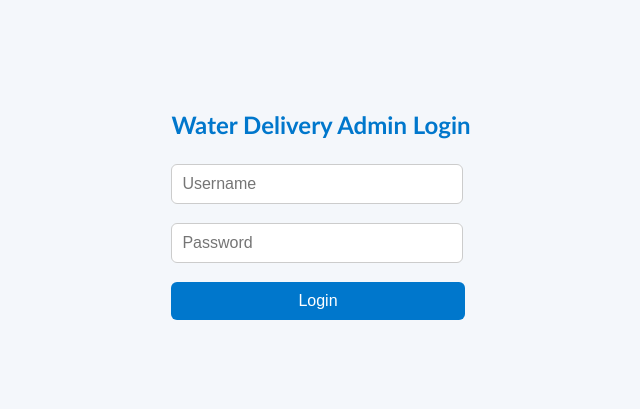
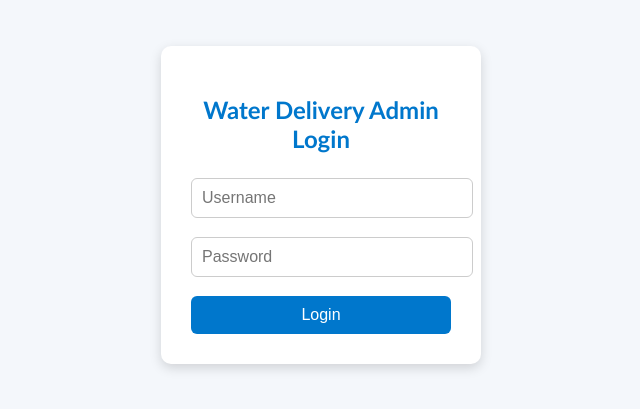
Before and after one commit to zaaramaheen/delivery-app, a website: page login.html in a window 1280 px wide. Shown: the part 195-604 px from the top of the page, without its empty margins (319-959 px from the left). Drawn offline with Linux system fonts and the light colour scheme.

Commit message:
changes in login page

```diff
--- a/login.html
+++ b/login.html
@@ -3,6 +3,7 @@
 
 <head>
     <title>Admin Login</title>
+    <meta name="viewport" content="width=device-width, initial-scale=1.0">
     <style>
         body {
             font-family: "Trebuchet MS", sans-serif;
@@ -18,9 +19,11 @@
             background: white;
             padding: 30px;
             border-radius: 10px;
-            width: 320px;
+            width: 90%;
+            max-width: 320px;
             text-align: center;
             box-shadow: 0 4px 12px rgba(0, 0, 0, 0.15);
+            box-sizing: border-box;
         }
 
         h2 {
@@ -29,7 +32,7 @@
         }
 
         input {
-            width: 90%;
+            width: 100%;
             padding: 10px;
             border: 1px solid #ccc;
             border-radius: 6px;
@@ -37,7 +40,7 @@
         }
 
         button {
-            width: 98%;
+            width: 100%;
             padding: 10px;
             background: #0077cc;
             color: white;
@@ -54,7 +57,7 @@
 </head>
 
 <body>
-    <div class="login=box">
+    <div class="login-box">
         <h2>Water Delivery Admin Login</h2>
         <input type="text" id="username" placeholder="Username">
         <br><br>
```
